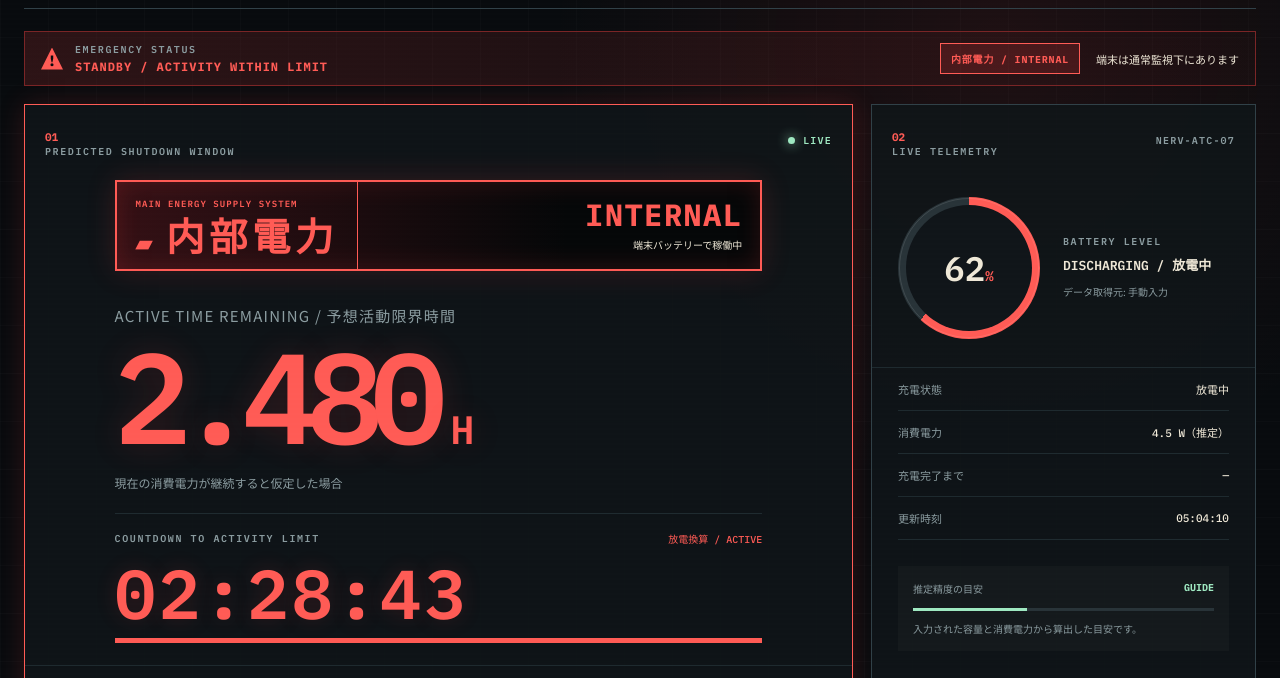
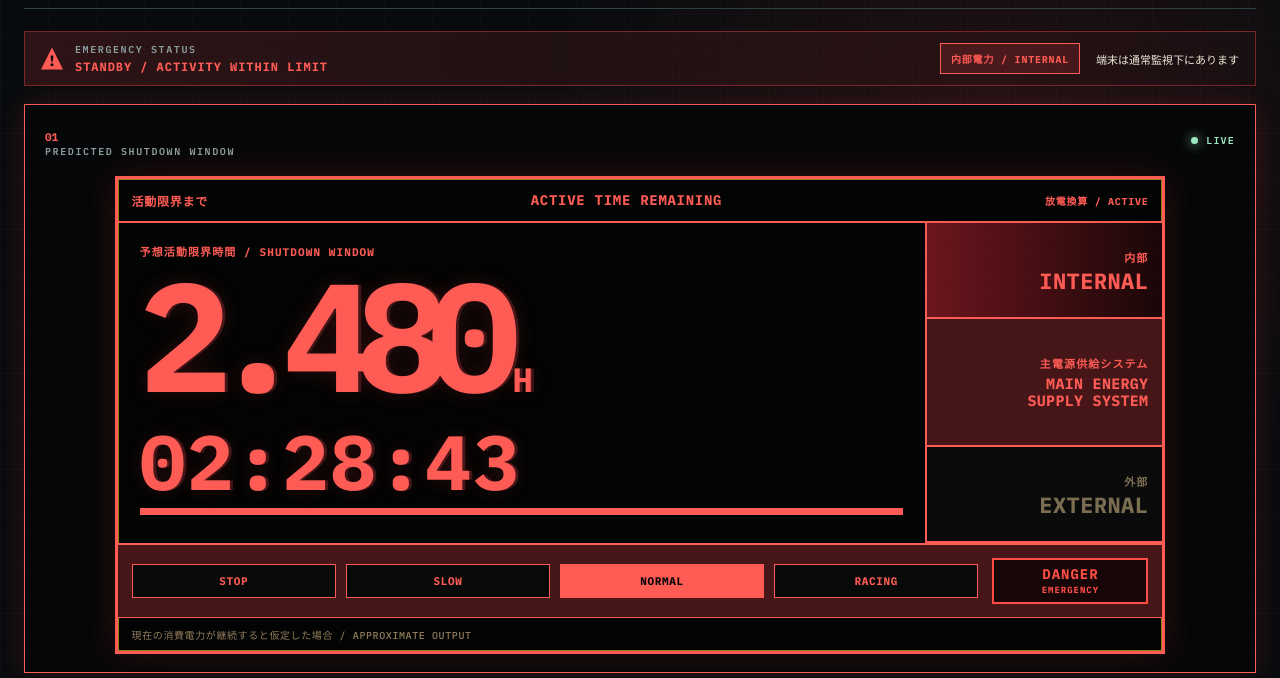
Before and after one commit to hsgwrun/nerv-activity-limit-timer, a website built with Vite: page index.html in a window 1280 px wide. Shown: the part 107-785 px from the top of the page. Built offline with nearby package versions, Linux system fonts and the light colour scheme.

Commit message:
feat: match reference power supply board layout

```diff
--- a/src/main.js
+++ b/src/main.js
@@ -67,35 +67,38 @@ app.innerHTML = `
           <span class="live-tag"><span class="live-dot"></span>LIVE</span>
         </div>
 
-        <div class="mode-banner" aria-live="polite">
-          <div class="mode-banner-title">
-            <span class="mode-kicker">MAIN ENERGY SUPPLY SYSTEM</span>
-            <strong id="mode-label">内部電力</strong>
-          </div>
-          <div class="mode-banner-state">
-            <span id="mode-en">INTERNAL</span>
-            <small id="mode-note">端末バッテリーで稼働中</small>
-          </div>
-        </div>
-
-        <div class="hero-copy">
-          <p class="hero-kicker">ACTIVE TIME REMAINING / 予想活動限界時間</p>
-          <h2 id="limit-heading" class="limit-value"><span id="hours-value">0.000</span><small>H</small></h2>
-          <p class="hero-subline">現在の消費電力が継続すると仮定した場合</p>
-        </div>
-
-        <div class="countdown-wrap" aria-live="polite" aria-atomic="true">
-          <div class="countdown-label">
-            <span class="eyebrow">COUNTDOWN TO ACTIVITY LIMIT</span>
+        <div class="reference-board" aria-live="polite" aria-atomic="true">
+          <div class="board-topline">
+            <span>活動限界まで</span>
+            <span>ACTIVE TIME REMAINING</span>
             <span id="countdown-status">放電換算 / ACTIVE</span>
           </div>
-          <div class="countdown" id="countdown">00:00:00</div>
-          <div class="countdown-bar" aria-hidden="true"><span id="countdown-progress"></span></div>
-        </div>
-
-        <div class="hero-footer">
-          <div class="warning-chip"><span class="warning-triangle" aria-hidden="true">△</span> APPROXIMATE OUTPUT</div>
-          <p>活動限界はバッテリーの状態変化に応じて更新されます。</p>
+          <div class="board-main">
+            <div class="board-digits">
+              <p class="board-kicker">予想活動限界時間 / SHUTDOWN WINDOW</p>
+              <h2 id="limit-heading" class="limit-value"><span id="hours-value">0.000</span><small>H</small></h2>
+              <div class="countdown" id="countdown">00:00:00</div>
+              <div class="countdown-bar" aria-hidden="true"><span id="countdown-progress"></span></div>
+            </div>
+            <div class="board-side">
+              <div class="supply-card supply-internal">
+                <span>内部</span><strong>INTERNAL</strong>
+              </div>
+              <div class="supply-card supply-system">
+                <span>主電源供給システム</span><strong>MAIN ENERGY<br />SUPPLY SYSTEM</strong>
+              </div>
+              <div class="supply-card supply-external">
+                <span>外部</span><strong>EXTERNAL</strong>
+              </div>
+            </div>
+          </div>
+          <div class="board-bottom">
+            <div class="speed-strip" aria-label="活動モード表示">
+              <span>STOP</span><span>SLOW</span><span class="active-speed">NORMAL</span><span>RACING</span>
+            </div>
+            <div class="danger-box">DANGER<br /><small>EMERGENCY</small></div>
+          </div>
+          <p class="board-caption">現在の消費電力が継続すると仮定した場合 / APPROXIMATE OUTPUT</p>
         </div>
       </section>
 
@@ -206,9 +209,6 @@ const refs = {
   hours: document.querySelector('#hours-value'),
   countdown: document.querySelector('#countdown'),
   countdownStatus: document.querySelector('#countdown-status'),
-  modeLabel: document.querySelector('#mode-label'),
-  modeEn: document.querySelector('#mode-en'),
-  modeNote: document.querySelector('#mode-note'),
   countdownProgress: document.querySelector('#countdown-progress'),
   level: document.querySelector('#level-value'),
   ring: document.querySelector('#battery-ring'),
@@ -308,9 +308,6 @@ function render() {
   refs.hours.textContent = state.estimatedHours.toFixed(3);
   refs.countdown.textContent = formatTime(state.remainingSeconds);
   refs.countdownStatus.textContent = state.charging ? '充電中 / 放電換算' : '放電換算 / ACTIVE';
-  refs.modeLabel.textContent = state.charging ? '外部電力' : '内部電力';
-  refs.modeEn.textContent = state.charging ? 'EXTERNAL' : 'INTERNAL';
-  refs.modeNote.textContent = state.charging ? '外部電力供給 / 充電中' : '端末バッテリーで稼働中';
   refs.powerSourceChip.textContent = state.charging ? '外部電力 / EXTERNAL' : '内部電力 / INTERNAL';
   refs.level.textContent = Math.round(level);
   refs.ring.setAttribute('aria-label', `バッテリー残量 ${Math.round(level)}パーセント`);
--- a/src/style.css
+++ b/src/style.css
@@ -220,3 +220,55 @@ body[data-power-mode="internal"] .mode-banner-title strong::before { content: '
   .mode-banner-state small { font-size: 8px; }
   .hero-copy { padding-top: 28px; }
 }
+
+/* Reference-board composition: a front-facing black panel, segmented readout, and stacked supply labels. */
+.dashboard-grid { display: block; }
+.telemetry-panel { margin-top: 18px; }
+.hero-panel { min-height: 0; padding-bottom: 18px; background: #050607; }
+.reference-board { margin: 18px 7vw 0; border: 3px solid var(--mode-color); background: #020303; box-shadow: inset 0 0 0 1px #9c7d1a, 0 0 34px var(--mode-glow); }
+.board-topline { display: grid; grid-template-columns: auto 1fr auto; align-items: center; gap: 18px; min-height: 44px; padding: 7px 14px; color: var(--mode-color); border-bottom: 2px solid var(--mode-color); font: 700 12px var(--mono); letter-spacing: .06em; }
+.board-topline span:nth-child(2) { font-size: 14px; text-align: center; }
+.board-topline span:last-child { font-size: 10px; text-align: right; }
+.board-main { display: grid; grid-template-columns: minmax(0, 1fr) 235px; min-height: 320px; }
+.board-digits { min-width: 0; padding: 20px 22px 17px; border-right: 2px solid var(--mode-color); }
+.board-kicker { margin: 0 0 13px; color: var(--mode-color); font: 700 11px var(--mono); letter-spacing: .1em; }
+.limit-value { margin: 0; color: var(--mode-color); font: 700 clamp(86px, 12vw, 190px)/.82 var(--mono); letter-spacing: -.13em; font-variant-numeric: tabular-nums; white-space: nowrap; text-shadow: 3px 0 0 var(--mode-deep), 0 0 22px var(--mode-glow); }
+.limit-value small { margin-left: 12px; color: var(--mode-color); font-size: .22em; letter-spacing: 0; }
+.countdown { margin: 29px 0 12px; color: var(--mode-color); font: 700 clamp(40px, 6vw, 84px)/.9 var(--mono); letter-spacing: .02em; font-variant-numeric: tabular-nums; text-shadow: 3px 0 0 var(--mode-deep), 0 0 18px var(--mode-glow); }
+.countdown-bar { height: 7px; border: 1px solid var(--mode-color); background: var(--mode-deep); }
+.countdown-bar span { background: var(--mode-color); }
+.board-side { display: flex; flex-direction: column; background: #080909; }
+.supply-card { display: flex; flex-direction: column; justify-content: center; gap: 5px; min-height: 96px; padding: 13px 14px; color: #7b6d52; border-bottom: 2px solid var(--mode-color); background: #090a09; text-align: right; }
+.supply-card span { font: 700 11px var(--mono); letter-spacing: .1em; }
+.supply-card strong { font: 800 22px/1 var(--mono); letter-spacing: .02em; }
+.supply-card.supply-system { flex: 1; color: var(--mode-color); background: var(--mode-deep); }
+.supply-card.supply-system strong { font-size: 15px; line-height: 1.1; }
+body[data-power-mode="internal"] .supply-internal { color: var(--mode-color); background: linear-gradient(90deg, #6c151d, #190607); }
+body[data-power-mode="external"] .supply-external { color: var(--mode-color); background: linear-gradient(90deg, #6a4800, #211703); }
+.board-bottom { display: grid; grid-template-columns: 1fr 156px; gap: 14px; align-items: center; padding: 13px 14px; border-top: 2px solid var(--mode-color); background: var(--mode-deep); }
+.speed-strip { display: grid; grid-template-columns: repeat(4, 1fr); gap: 10px; }
+.speed-strip span { padding: 9px 6px; color: var(--mode-color); border: 1px solid var(--mode-color); background: #080909; font: 700 11px var(--mono); text-align: center; letter-spacing: .06em; }
+.speed-strip .active-speed { color: #050607; background: var(--mode-color); }
+.danger-box { padding: 7px 10px; color: #ff4c45; border: 2px solid #ff4c45; background: #170607; font: 800 14px/1 var(--mono); text-align: center; letter-spacing: .07em; }
+.danger-box small { font-size: 9px; }
+.board-caption { margin: 0; padding: 9px 14px; color: #927d5b; border-top: 1px solid var(--mode-color); font: 500 10px var(--mono); letter-spacing: .06em; }
+.hero-footer { display: none; }
+
+@media (max-width: 700px) {
+  .reference-board { margin-left: 14px; margin-right: 14px; }
+  .board-topline { grid-template-columns: 1fr auto; gap: 8px; }
+  .board-topline span:nth-child(2) { grid-column: 1 / -1; grid-row: 1; font-size: 11px; text-align: left; }
+  .board-topline span:first-child { grid-row: 2; }
+  .board-topline span:last-child { grid-row: 2; }
+  .board-main { grid-template-columns: 1fr; }
+  .board-digits { border-right: 0; border-bottom: 2px solid var(--mode-color); padding: 18px 13px 15px; }
+  .limit-value { font-size: clamp(58px, 19vw, 110px); }
+  .countdown { margin-top: 23px; font-size: clamp(33px, 12vw, 60px); }
+  .board-side { display: grid; grid-template-columns: repeat(3, 1fr); }
+  .supply-card { min-height: 82px; padding: 10px 7px; text-align: center; }
+  .supply-card strong { font-size: 14px; }
+  .supply-card.supply-system strong { font-size: 10px; }
+  .board-bottom { grid-template-columns: 1fr; gap: 10px; padding: 10px 8px; }
+  .speed-strip { gap: 5px; }
+  .speed-strip span { padding: 8px 2px; font-size: 9px; }
+}
```
